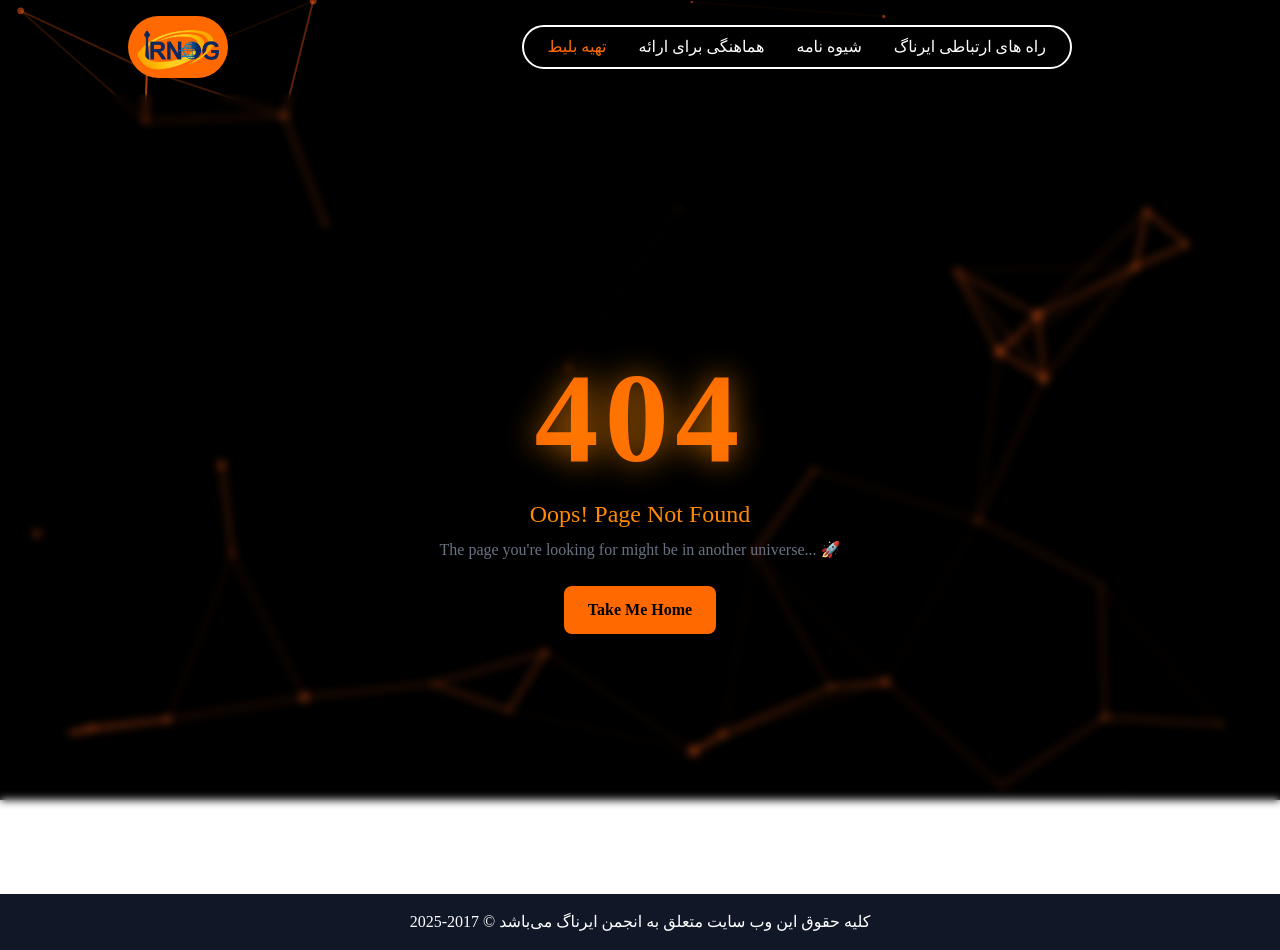
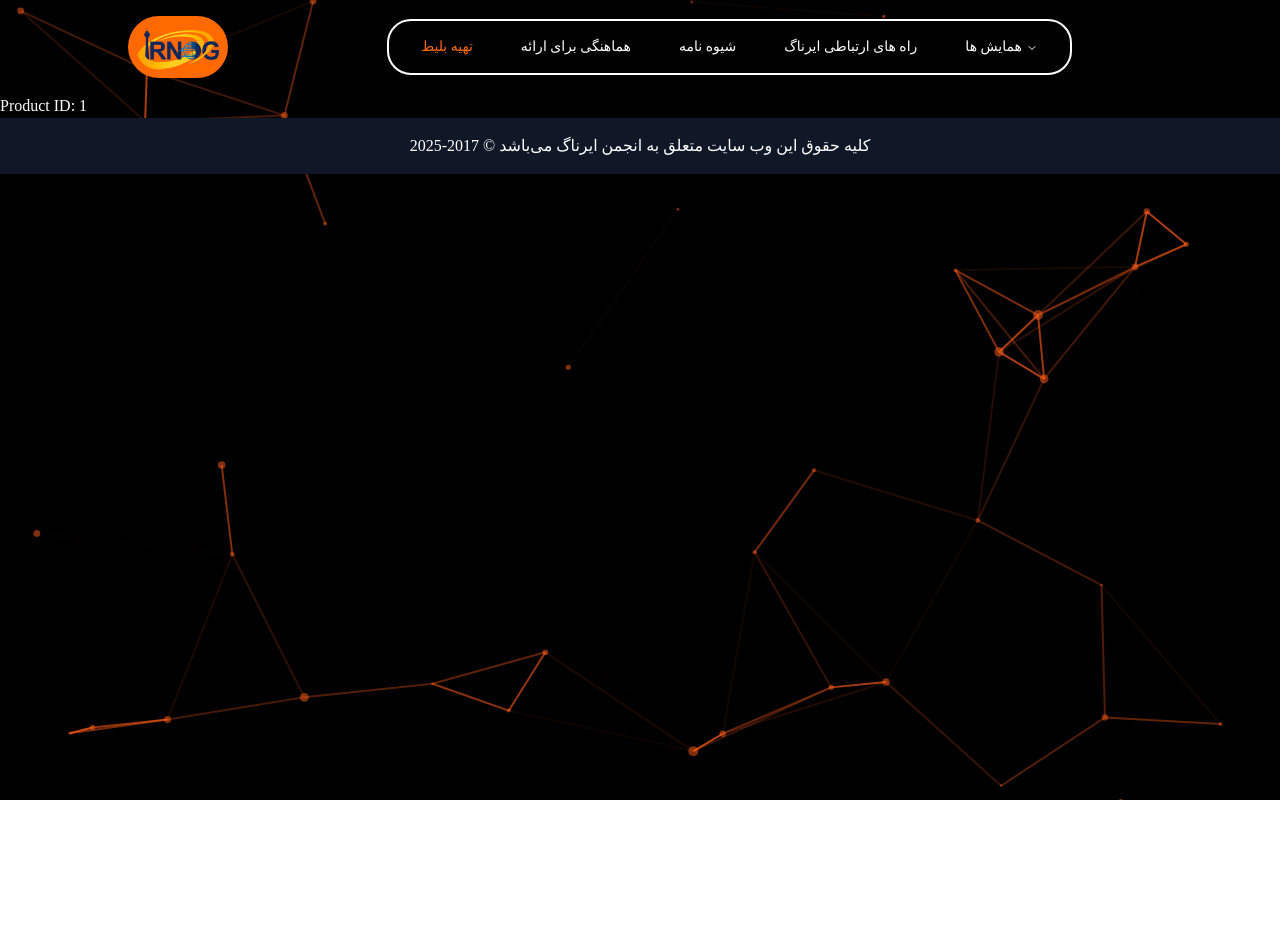
Before and after one commit to MahdiMazloum96/irnog_frontend, a Next.js app: page /irnog/1 in a window 1280 px wide. Before the commit this address had no page. After the commit the page ends 800 px from the top, so only its background shows below. Built offline with nearby package versions, Linux system fonts and the light colour scheme.

Commit message:
feat: implement navigation menu and dynamic  page

```diff
--- /dev/null
+++ b/app/irnog/[id]/page.tsx
@@ -0,0 +1,9 @@
+"use client";
+import { useParams } from "next/navigation";
+
+export default function ProductPage() {
+  const params = useParams();
+  const { id } = params; // Get dynamic route parameter
+
+  return <h1 className="text-white">Product ID: {id}</h1>;
+}
--- a/components/MenubarItmes/MenubarItems.tsx
+++ b/components/MenubarItmes/MenubarItems.tsx
@@ -1,6 +1,13 @@
 import { useRouter } from "next/navigation";
 import { FC } from "react";
-import ContactUs from "../ContactUs/ContactUs";
+import {
+  NavigationMenu,
+  NavigationMenuContent,
+  NavigationMenuItem,
+  NavigationMenuLink,
+  NavigationMenuList,
+  NavigationMenuTrigger,
+} from "../ui/navigation-menu";
 
 interface MenubarItemsProps {
   setOpen?: (open: boolean) => void;
@@ -11,14 +18,17 @@
   { name: "هماهنگی برای ارائه", link: "/cfp" },
   { name: "شیوه نامه", link: "/rules" },
   { name: "راه های ارتباطی ایرناگ", link: "/" },
+  { name: "همایش ها", link: "/" },
 ];
 
 const MenubarItems: FC<MenubarItemsProps> = ({ setOpen }) => {
   const router = useRouter();
+
   const handleClick = (link: string) => {
     if (setOpen) {
       setOpen(false);
     }
+
     if (link === "/") {
       setTimeout(() => {
         window.scrollTo({
@@ -31,18 +41,38 @@
       router.push(link);
     }
   };
+
   return (
     <>
       {menubarItemsArray.map((item, index) => (
-        <div
-          key={index}
-          className={`mx-2 uppercase text-white hover:text-secondary cursor-pointer ${
-            index === 0 ? "text-secondary!  hover:text-white!  " : ""
-          }`}
-          onClick={() => handleClick(item.link)}
-        >
-          {item.name}
-        </div>
+        <NavigationMenu key={index}>
+          <NavigationMenuList>
+            <NavigationMenuItem className="flex flex-row ">
+              {item.name === "همایش ها" ? (
+                <>
+                  <NavigationMenuTrigger className="text-white ">
+                    {item.name}
+                  </NavigationMenuTrigger>
+                  <NavigationMenuContent className="bg-white text-primary">
+                    <p>irnog</p>
+                    <p>irnog</p>
+                    <p>irnog</p>
+                    <p>irnog</p>
+                  </NavigationMenuContent>
+                </>
+              ) : (
+                <NavigationMenuLink
+                  className={`mx-2 uppercase text-white hover:text-secondary cursor-pointer ${
+                    index === 0 ? "text-secondary hover:text-white" : ""
+                  }`}
+                  onClick={() => handleClick(item.link)}
+                >
+                  {item.name}
+                </NavigationMenuLink>
+              )}
+            </NavigationMenuItem>
+          </NavigationMenuList>
+        </NavigationMenu>
       ))}
     </>
   );
--- /dev/null
+++ b/components/ui/navigation-menu.tsx
@@ -0,0 +1,170 @@
+"use client"
+
+import * as React from "react"
+import * as NavigationMenuPrimitive from "@radix-ui/react-navigation-menu"
+import { cva } from "class-variance-authority"
+import { ChevronDownIcon } from "lucide-react"
+
+import { cn } from "@/lib/utils"
+
+function NavigationMenu({
+  className,
+  children,
+  viewport = true,
+  ...props
+}: React.ComponentProps<typeof NavigationMenuPrimitive.Root> & {
+  viewport?: boolean
+}) {
+  return (
+    <NavigationMenuPrimitive.Root
+      data-slot="navigation-menu"
+      data-viewport={viewport}
+      className={cn(
+        "group/navigation-menu relative flex max-w-max flex-1 items-center justify-center",
+        className
+      )}
+      {...props}
+    >
+      {children}
+      {viewport && <NavigationMenuViewport />}
+    </NavigationMenuPrimitive.Root>
+  )
+}
+
+function NavigationMenuList({
+  className,
+  ...props
+}: React.ComponentProps<typeof NavigationMenuPrimitive.List>) {
+  return (
+    <NavigationMenuPrimitive.List
+      data-slot="navigation-menu-list"
+      className={cn(
+        "group flex flex-1 list-none items-center justify-center gap-1",
+        className
+      )}
+      {...props}
+    />
+  )
+}
+
+function NavigationMenuItem({
+  className,
+  ...props
+}: React.ComponentProps<typeof NavigationMenuPrimitive.Item>) {
+  return (
+    <NavigationMenuPrimitive.Item
+      data-slot="navigation-menu-item"
+      className={cn("relative", className)}
+      {...props}
+    />
+  )
+}
+
+const navigationMenuTriggerStyle = cva(
+  "group inline-flex h-9 w-max items-center justify-center rounded-md bg-background px-4 py-2 text-sm font-medium hover:bg-accent hover:text-accent-foreground focus:bg-accent focus:text-accent-foreground disabled:pointer-events-none disabled:opacity-50 data-[state=open]:hover:bg-accent data-[state=open]:text-accent-foreground data-[state=open]:focus:bg-accent data-[state=open]:bg-accent/50 ring-ring/10 dark:ring-ring/20 dark:outline-ring/40 outline-ring/50 transition-[color,box-shadow] focus-visible:ring-4 focus-visible:outline-1"
+)
+
+function NavigationMenuTrigger({
+  className,
+  children,
+  ...props
+}: React.ComponentProps<typeof NavigationMenuPrimitive.Trigger>) {
+  return (
+    <NavigationMenuPrimitive.Trigger
+      data-slot="navigation-menu-trigger"
+      className={cn(navigationMenuTriggerStyle(), "group", className)}
+      {...props}
+    >
+      {children}{" "}
+      <ChevronDownIcon
+        className="relative top-[1px] ml-1 size-3 transition duration-300 group-data-[state=open]:rotate-180"
+        aria-hidden="true"
+      />
+    </NavigationMenuPrimitive.Trigger>
+  )
+}
+
+function NavigationMenuContent({
+  className,
+  ...props
+}: React.ComponentProps<typeof NavigationMenuPrimitive.Content>) {
+  return (
+    <NavigationMenuPrimitive.Content
+      data-slot="navigation-menu-content"
+      className={cn(
+        "data-[motion^=from-]:animate-in data-[motion^=to-]:animate-out data-[motion^=from-]:fade-in data-[motion^=to-]:fade-out data-[motion=from-end]:slide-in-from-right-52 data-[motion=from-start]:slide-in-from-left-52 data-[motion=to-end]:slide-out-to-right-52 data-[motion=to-start]:slide-out-to-left-52 top-0 left-0 w-full p-2 pr-2.5 md:absolute md:w-auto",
+        "group-data-[viewport=false]/navigation-menu:bg-popover group-data-[viewport=false]/navigation-menu:text-popover-foreground group-data-[viewport=false]/navigation-menu:data-[state=open]:animate-in group-data-[viewport=false]/navigation-menu:data-[state=closed]:animate-out group-data-[viewport=false]/navigation-menu:data-[state=closed]:zoom-out-95 group-data-[viewport=false]/navigation-menu:data-[state=open]:zoom-in-95 group-data-[viewport=false]/navigation-menu:data-[state=open]:fade-in-0 group-data-[viewport=false]/navigation-menu:data-[state=closed]:fade-out-0 group-data-[viewport=false]/navigation-menu:top-full group-data-[viewport=false]/navigation-menu:mt-1.5 group-data-[viewport=false]/navigation-menu:overflow-hidden group-data-[viewport=false]/navigation-menu:rounded-md group-data-[viewport=false]/navigation-menu:border group-data-[viewport=false]/navigation-menu:shadow group-data-[viewport=false]/navigation-menu:duration-200 **:data-[slot=navigation-menu-link]:focus:ring-0 **:data-[slot=navigation-menu-link]:focus:outline-none",
+        className
+      )}
+      {...props}
+    />
+  )
+}
+
+function NavigationMenuViewport({
+  className,
+  ...props
+}: React.ComponentProps<typeof NavigationMenuPrimitive.Viewport>) {
+  return (
+    <div
+      className={cn(
+        "absolute top-full left-0 isolate z-50 flex justify-center"
+      )}
+    >
+      <NavigationMenuPrimitive.Viewport
+        data-slot="navigation-menu-viewport"
+        className={cn(
+          "origin-top-center bg-popover text-popover-foreground data-[state=open]:animate-in data-[state=closed]:animate-out data-[state=closed]:zoom-out-95 data-[state=open]:zoom-in-90 relative mt-1.5 h-[var(--radix-navigation-menu-viewport-height)] w-full overflow-hidden rounded-md border shadow md:w-[var(--radix-navigation-menu-viewport-width)]",
+          className
+        )}
+        {...props}
+      />
+    </div>
+  )
+}
+
+function NavigationMenuLink({
+  className,
+  ...props
+}: React.ComponentProps<typeof NavigationMenuPrimitive.Link>) {
+  return (
+    <NavigationMenuPrimitive.Link
+      data-slot="navigation-menu-link"
+      className={cn(
+        "data-[active=true]:focus:bg-accent data-[active=true]:hover:bg-accent data-[active=true]:bg-accent/50 data-[active=true]:text-accent-foreground hover:bg-accent hover:text-accent-foreground focus:bg-accent focus:text-accent-foreground ring-ring/10 dark:ring-ring/20 dark:outline-ring/40 outline-ring/50 [&_svg:not([class*='text-'])]:text-muted-foreground flex flex-col gap-1 rounded-sm p-2 text-sm transition-[color,box-shadow] focus-visible:ring-4 focus-visible:outline-1 [&_svg:not([class*='size-'])]:size-4",
+        className
+      )}
+      {...props}
+    />
+  )
+}
+
+function NavigationMenuIndicator({
+  className,
+  ...props
+}: React.ComponentProps<typeof NavigationMenuPrimitive.Indicator>) {
+  return (
+    <NavigationMenuPrimitive.Indicator
+      data-slot="navigation-menu-indicator"
+      className={cn(
+        "data-[state=visible]:animate-in data-[state=hidden]:animate-out data-[state=hidden]:fade-out data-[state=visible]:fade-in top-full z-[1] flex h-1.5 items-end justify-center overflow-hidden",
+        className
+      )}
+      {...props}
+    >
+      <div className="bg-border relative top-[60%] h-2 w-2 rotate-45 rounded-tl-sm shadow-md" />
+    </NavigationMenuPrimitive.Indicator>
+  )
+}
+
+export {
+  NavigationMenu,
+  NavigationMenuList,
+  NavigationMenuItem,
+  NavigationMenuContent,
+  NavigationMenuTrigger,
+  NavigationMenuLink,
+  NavigationMenuIndicator,
+  NavigationMenuViewport,
+  navigationMenuTriggerStyle,
+}
--- a/package.json
+++ b/package.json
@@ -12,6 +12,7 @@
     "@hookform/resolvers": "^4.1.2",
     "@radix-ui/react-dialog": "^1.1.6",
     "@radix-ui/react-label": "^2.1.2",
+    "@radix-ui/react-navigation-menu": "^1.2.5",
     "@radix-ui/react-slot": "^1.1.2",
     "@tsparticles/engine": "^3.8.1",
     "@tsparticles/react": "^3.0.0",
```
Also changed, not shown: 1 other file (tests, documents, lock files or other folders).
